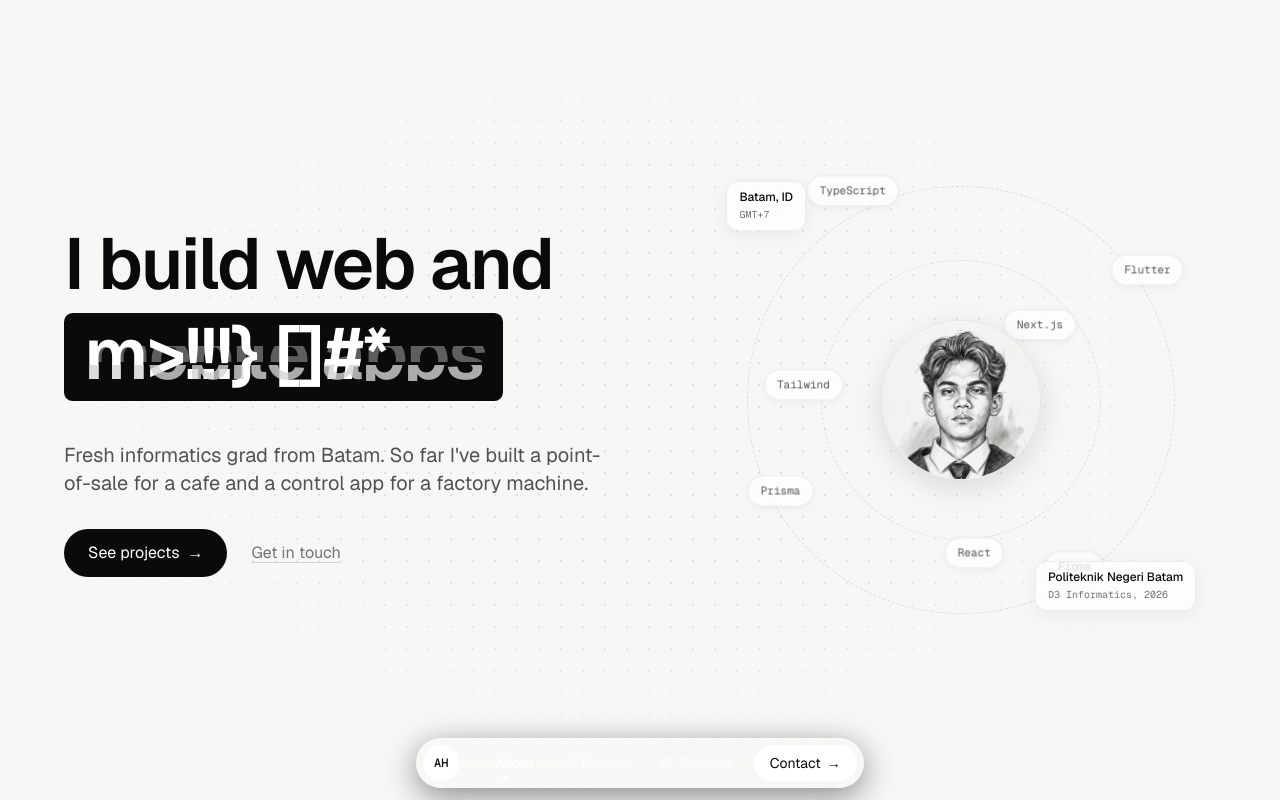
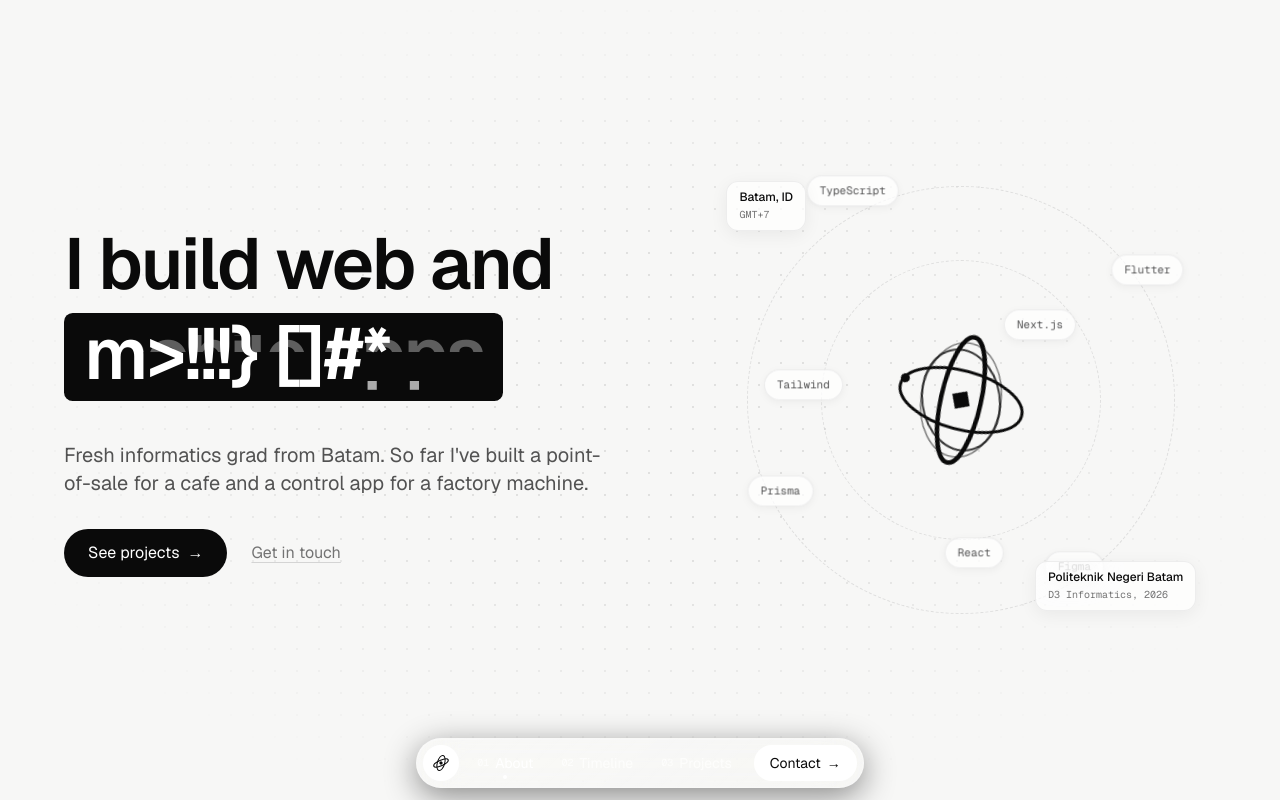
Before and after one commit to Void491111/Portfolio, a Next.js app in the folder portfolio/: page / in a window 1280 px wide. Shown: the top 800 px of the page. Built offline with nearby package versions, Linux system fonts and the light colour scheme.

Commit message:
timeline mono

```diff
--- a/portfolio/app/globals.css
+++ b/portfolio/app/globals.css
@@ -230,3 +230,74 @@ html {
 @media (prefers-reduced-motion: reduce) {
   .sheen { animation: none; }
 }
+.mark-cw,
+.mark-ccw {
+  transform-origin: 60px 60px;
+  transform-box: view-box;
+}
+
+.mark-cw { animation: mark-spin var(--mark-duration) linear infinite; }
+.mark-ccw { animation: mark-spin-reverse var(--mark-duration) linear infinite; }
+
+@keyframes mark-spin {
+  to { transform: rotate(360deg); }
+}
+
+@keyframes mark-spin-reverse {
+  to { transform: rotate(-360deg); }
+}
+
+@media (prefers-reduced-motion: reduce) {
+  .mark-cw,
+  .mark-ccw { animation: none; }
+}
+.cursor-layer {
+  position: fixed;
+  inset: 0;
+  z-index: 70;
+  pointer-events: none;
+  mix-blend-mode: difference;
+}
+
+.cursor-core,
+.cursor-ring {
+  position: fixed;
+  top: 0;
+  left: 0;
+  opacity: 0;
+  will-change: transform;
+  transition: opacity 0.25s ease, width 0.3s ease, height 0.3s ease, border-width 0.3s ease;
+}
+
+.cursor-core {
+  width: 7px;
+  height: 7px;
+  background: #ffffff;
+  clip-path: polygon(50% 0, 100% 50%, 50% 100%, 0 50%);
+}
+
+.cursor-ring {
+  width: 28px;
+  height: 28px;
+  border: 1px solid rgba(255, 255, 255, 0.55);
+  border-radius: 999px;
+}
+
+.cursor-core[data-visible="true"],
+.cursor-ring[data-visible="true"] { opacity: 1; }
+
+.cursor-core[data-over="true"] { width: 5px; height: 5px; }
+
+.cursor-ring[data-over="true"] {
+  width: 46px;
+  height: 46px;
+  border-color: rgba(255, 255, 255, 0.85);
+}
+
+@media (hover: none), (pointer: coarse) {
+  .cursor-layer { display: none; }
+}
+
+@media (prefers-reduced-motion: reduce) {
+  .cursor-layer { display: none; }
+}
--- a/portfolio/app/layout.js
+++ b/portfolio/app/layout.js
@@ -1,5 +1,6 @@
 import { Geist, Geist_Mono } from "next/font/google";
 import Navbar from "@/components/layout/Navbar";
+import CursorOrbit from "@/components/ui/CursorOrbit";
 import { SITE } from "@/config/site";
 import "./globals.css";
 
@@ -13,6 +14,7 @@ export default function RootLayout({ children }) {
     <html lang="en" className={`${geistSans.variable} ${geistMono.variable}`}>
       <body className="bg-canvas font-sans text-neutral-950 antialiased">
         <Navbar />
+        <CursorOrbit />
         {children}
       </body>
     </html>
--- a/portfolio/components/hero/Orbit.jsx
+++ b/portfolio/components/hero/Orbit.jsx
@@ -1,6 +1,6 @@
-import Image from "next/image";
 import OrbitRing from "./OrbitRing";
 import OrbitCard from "./OrbitCard";
+import Mark from "@/components/ui/Mark";
 import { ORBIT } from "@/config/orbit";
 
 export default function Orbit() {
@@ -11,14 +11,7 @@ export default function Orbit() {
           return <OrbitRing key={ring.id} ring={ring} />;
         })}
         <div className="absolute left-1/2 top-1/2 -translate-x-1/2 -translate-y-1/2">
-          <Image
-            src={ORBIT.avatar.src}
-            alt={ORBIT.avatar.alt}
-            width={ORBIT.avatar.size}
-            height={ORBIT.avatar.size}
-            priority
-            className="size-20 rounded-full border border-neutral-200 object-cover shadow-[0_8px_30px_rgba(0,0,0,0.12)] sm:size-32 xl:size-40"
-          />
+          <Mark variant="line" animated className="size-24 text-neutral-950 sm:size-32 xl:size-40" />
         </div>
       </div>
       {ORBIT.cards.map(function renderCard(card) {
--- a/portfolio/components/layout/Navbar.jsx
+++ b/portfolio/components/layout/Navbar.jsx
@@ -1,6 +1,7 @@
 "use client";
 import Link from "next/link";
 import NavLinks from "./NavLinks";
+import Mark from "@/components/ui/Mark";
 import { useActiveSection } from "@/hooks/useActiveSection";
 import { useOverDark } from "@/hooks/useOverDark";
 import { NAV_BRAND, NAV_CTA, NAV_LINKS, NAV_SECTION_IDS, NAV_MOTION, NAV_DARK } from "@/config/nav";
@@ -23,7 +24,7 @@ export default function Navbar() {
           aria-label={NAV_BRAND.label}
           className="flex size-8 shrink-0 select-none items-center justify-center rounded-full bg-neutral-950 font-mono text-[11px] font-medium text-white sm:size-9 sm:text-xs"
         >
-          {NAV_BRAND.mark}
+          <Mark variant="solid" className="size-5" />
         </Link>
         <NavLinks links={NAV_LINKS} activeId={activeId} />
         <Link
--- a/portfolio/components/timeline/Timeline.jsx
+++ b/portfolio/components/timeline/Timeline.jsx
@@ -23,7 +23,7 @@ export default function Timeline() {
 
         <div ref={listRef} className="relative mt-14">
           <span aria-hidden className={RAIL_BASE + " bg-neutral-200"} />
-          <motion.span aria-hidden style={{ scaleY: progress }} className={RAIL_BASE + " origin-top bg-gold"} />
+          <motion.span aria-hidden style={{ scaleY: progress }} className={RAIL_BASE + " origin-top bg-neutral-950"} />
           <ol className="space-y-14">
             {TIMELINE.items.map(function renderItem(item, index) {
               return <TimelineItem key={item.id} item={item} delay={index * 0.05} isLeft={index % 2 === 0} />;
--- a/portfolio/components/timeline/TimelineItem.jsx
+++ b/portfolio/components/timeline/TimelineItem.jsx
@@ -6,9 +6,9 @@ const SIDE_RIGHT = "lg:col-start-2 lg:row-start-1 lg:pl-14";
 export default function TimelineItem({ item, delay, isLeft }) {
   return (
     <Reveal delay={delay} as="li" className="relative pl-10 lg:grid lg:grid-cols-2 lg:gap-0 lg:pl-0">
-      <span className="absolute left-[11px] top-1.5 size-3 rounded-full border-2 border-canvas bg-gold lg:left-1/2 lg:-translate-x-1/2" />
+      <span className="absolute left-[11px] top-1.5 size-3 rounded-full border-2 border-canvas bg-neutral-950 lg:left-1/2 lg:-translate-x-1/2" />
       <div className={isLeft ? SIDE_LEFT : SIDE_RIGHT}>
-        <p className="font-mono text-xs uppercase tracking-widest text-gold">{item.year}</p>
+        <p className="font-mono text-xs uppercase tracking-widest text-neutral-400">{item.year}</p>
         <h3 className="mt-2 text-lg font-medium">{item.title}</h3>
         <p className="mt-0.5 font-mono text-xs text-neutral-500">{item.place}</p>
         <p className="mt-2 text-neutral-600">{item.body}</p>
--- /dev/null
+++ b/portfolio/components/ui/CursorOrbit.jsx
@@ -0,0 +1,16 @@
+"use client";
+import { useRef } from "react";
+import { useCursorTrail } from "@/hooks/useCursorTrail";
+
+export default function CursorOrbit() {
+  const coreRef = useRef(null);
+  const ringRef = useRef(null);
+  useCursorTrail(coreRef, ringRef);
+
+  return (
+    <div className="cursor-layer" aria-hidden>
+      <span ref={ringRef} className="cursor-ring" data-visible="false" data-over="false" />
+      <span ref={coreRef} className="cursor-core" data-visible="false" data-over="false" />
+    </div>
+  );
+}
--- /dev/null
+++ b/portfolio/components/ui/Mark.jsx
@@ -0,0 +1,50 @@
+import { MARK } from "@/config/mark";
+
+export default function Mark({ variant = "line", animated = false, className = "" }) {
+  const spec = MARK[variant];
+
+  function spinClass(reverse) {
+    if (!animated) return "";
+    return reverse ? "mark-ccw" : "mark-cw";
+  }
+
+  return (
+    <svg
+      viewBox="0 0 120 120"
+      fill="none"
+      stroke="currentColor"
+      strokeLinecap="round"
+      className={className}
+      aria-hidden
+    >
+      {spec.orbits.map(function renderOrbit(orbit, index) {
+        return (
+          <g key={index} className={spinClass(orbit.reverse)} style={{ "--mark-duration": orbit.duration }}>
+            <ellipse
+              cx="60"
+              cy="60"
+              rx={orbit.rx}
+              ry={orbit.ry}
+              strokeWidth={orbit.width}
+              opacity={orbit.opacity}
+              transform={"rotate(" + orbit.rotate + " 60 60)"}
+            />
+          </g>
+        );
+      })}
+
+      {spec.satellite && (
+        <g className={spinClass(spec.satellite.reverse)} style={{ "--mark-duration": spec.satellite.duration }}>
+          <circle cx={spec.satellite.x} cy={spec.satellite.y} r={spec.satellite.r} fill="currentColor" stroke="none" />
+        </g>
+      )}
+
+      <g
+        className={spec.coreSpin ? spinClass(spec.coreSpin.reverse) : ""}
+        style={spec.coreSpin ? { "--mark-duration": spec.coreSpin.duration } : undefined}
+      >
+        <path d={spec.core} fill="currentColor" stroke="none" />
+      </g>
+    </svg>
+  );
+}
--- /dev/null
+++ b/portfolio/config/cursor.js
@@ -0,0 +1,5 @@
+export const CURSOR = {
+  coreEase: 0.42,
+  ringEase: 0.14,
+  hoverSelector: "a, button, [role='button'], input, textarea, select, summary",
+};
--- /dev/null
+++ b/portfolio/config/mark.js
@@ -0,0 +1,22 @@
+export const MARK = {
+  line: {
+    orbits: [
+      { rx: 48, ry: 15, rotate: -24, width: 3.4, opacity: 1, duration: "19s", reverse: false },
+      { rx: 22, ry: 47, rotate: 14, width: 2.2, opacity: 1, duration: "27s", reverse: true },
+      { rx: 38, ry: 29, rotate: 62, width: 1.5, opacity: 0.8, duration: "15s", reverse: true },
+      { rx: 30, ry: 43, rotate: -62, width: 1.1, opacity: 0.5, duration: "34s", reverse: false },
+    ],
+    satellite: { x: 103, y: 47, r: 3.4, duration: "11s", reverse: false },
+    core: "M60 52 L68 60 L60 68 L52 60 Z",
+    coreSpin: { duration: "44s", reverse: true },
+  },
+  solid: {
+    orbits: [
+      { rx: 47, ry: 16, rotate: -24, width: 7, opacity: 1, duration: "22s", reverse: false },
+      { rx: 22, ry: 47, rotate: 16, width: 6, opacity: 1, duration: "30s", reverse: true },
+    ],
+    satellite: null,
+    core: "M60 48 L72 60 L60 72 L48 60 Z",
+    coreSpin: null,
+  },
+};
--- /dev/null
+++ b/portfolio/hooks/useCursorTrail.js
@@ -0,0 +1,70 @@
+"use client";
+import { useEffect } from "react";
+import { CURSOR } from "@/config/cursor";
+
+export function useCursorTrail(coreRef, ringRef) {
+  useEffect(
+    function trackPointer() {
+      const core = coreRef.current;
+      const ring = ringRef.current;
+      if (!core || !ring) return;
+
+      const target = { x: window.innerWidth / 2, y: window.innerHeight / 2 };
+      const corePos = { x: target.x, y: target.y };
+      const ringPos = { x: target.x, y: target.y };
+      const state = { frame: 0, isVisible: false, isOver: false };
+
+      function place(node, x, y) {
+        node.style.transform = "translate3d(" + x + "px, " + y + "px, 0) translate(-50%, -50%)";
+      }
+
+      function tick() {
+        corePos.x += (target.x - corePos.x) * CURSOR.coreEase;
+        corePos.y += (target.y - corePos.y) * CURSOR.coreEase;
+        ringPos.x += (target.x - ringPos.x) * CURSOR.ringEase;
+        ringPos.y += (target.y - ringPos.y) * CURSOR.ringEase;
+        place(core, corePos.x, corePos.y);
+        place(ring, ringPos.x, ringPos.y);
+        state.frame = requestAnimationFrame(tick);
+      }
+
+      function setFlag(name, value) {
+        core.dataset[name] = String(value);
+        ring.dataset[name] = String(value);
+      }
+
+      function handleMove(event) {
+        target.x = event.clientX;
+        target.y = event.clientY;
+
+        if (!state.isVisible) {
+          state.isVisible = true;
+          setFlag("visible", true);
+        }
+
+        const node = event.target;
+        const isOver = Boolean(node && node.closest && node.closest(CURSOR.hoverSelector));
+        if (isOver !== state.isOver) {
+          state.isOver = isOver;
+          setFlag("over", isOver);
+        }
+      }
+
+      function handleLeave() {
+        state.isVisible = false;
+        setFlag("visible", false);
+      }
+
+      window.addEventListener("pointermove", handleMove, { passive: true });
+      document.documentElement.addEventListener("mouseleave", handleLeave);
+      state.frame = requestAnimationFrame(tick);
+
+      return function stopTracking() {
+        cancelAnimationFrame(state.frame);
+        window.removeEventListener("pointermove", handleMove);
+        document.documentElement.removeEventListener("mouseleave", handleLeave);
+      };
+    },
+    [coreRef, ringRef]
+  );
+}
```
Also changed, not shown: portfolio/app/icon.svg (added).
